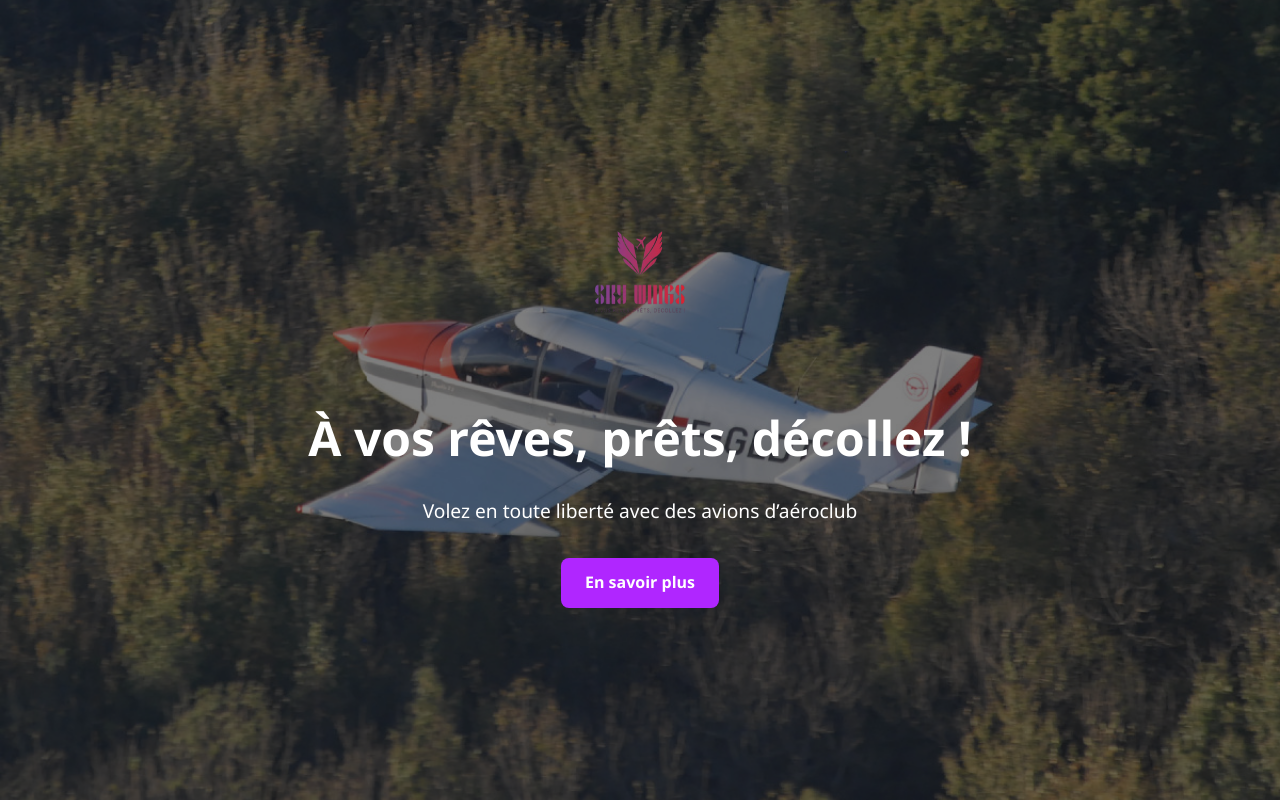
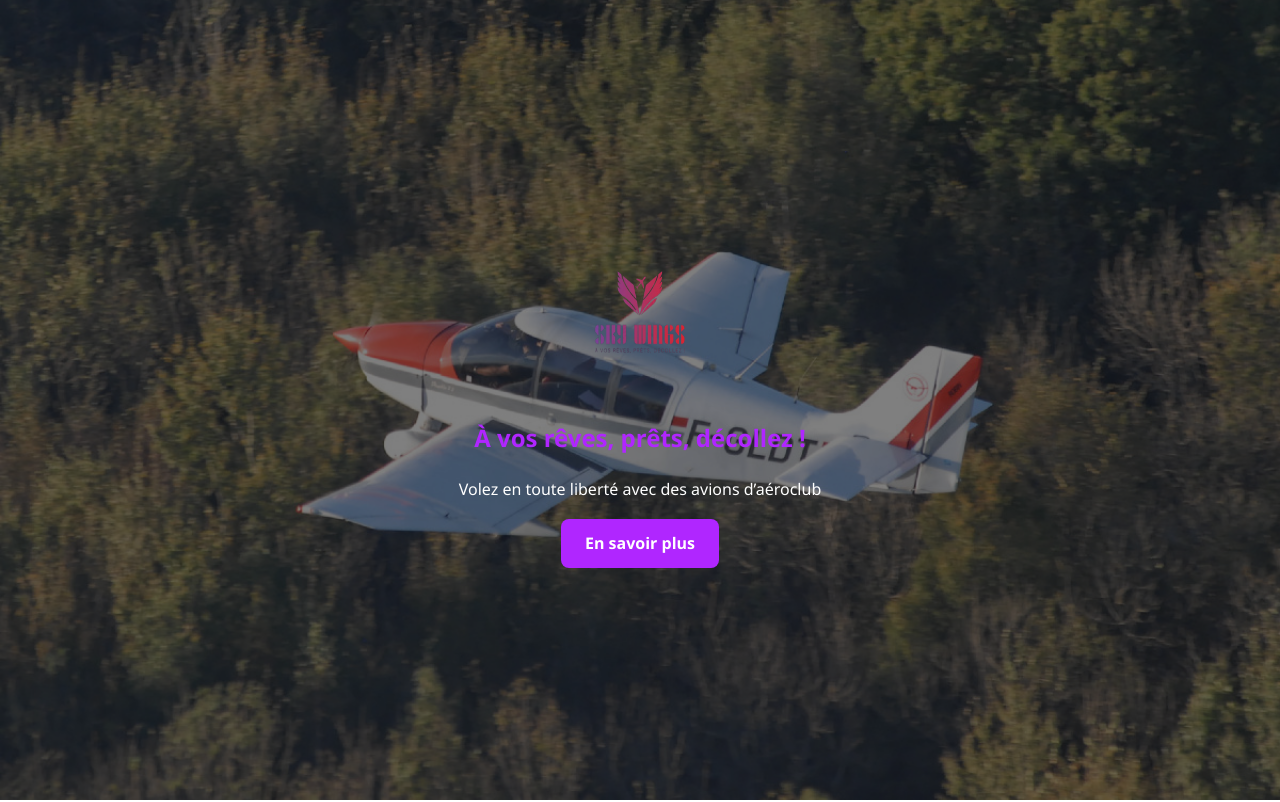
Before and after one commit to FRDS28/Skywings-Site, a Next.js app: page / in a window 1280 px wide. Shown: the top 802 px of the page. Built offline with nearby package versions, Linux system fonts and the light colour scheme.

Commit message:
Update HeroSection.module.css

```diff
--- a/components/HeroSection.module.css
+++ b/components/HeroSection.module.css
@@ -30,13 +30,13 @@
   z-index: 2;
 }
 
-h1 {
+.title {
   font-size: 3rem;
   margin-bottom: 1rem;
   color: white;
 }
 
-p {
+.subtitle {
   font-size: 1.2rem;
   margin-bottom: 2rem;
   color: white;
```
